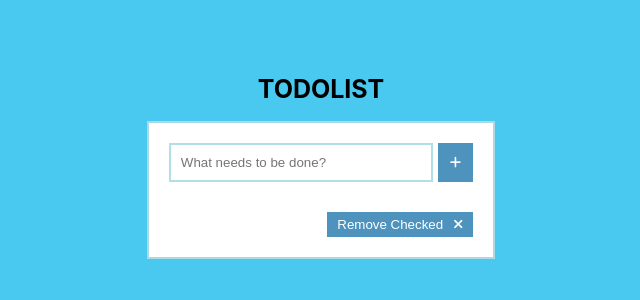
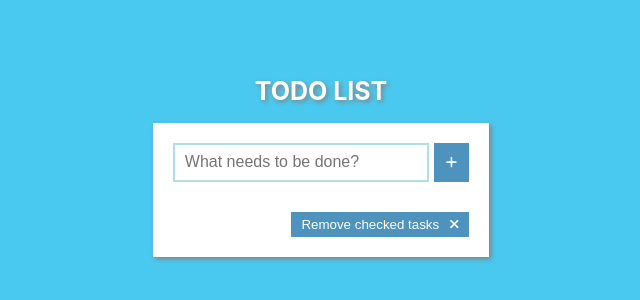
Before and after one commit to KesineeP/todo-list-react, a React (Create React App) app: page / in a window 1280 px wide. Shown: the part 242-542 px from the top of the page, without its empty margins (319-959 px from the left). Built offline with nearby package versions, Linux system fonts and the light colour scheme.

Commit message:
Added onClick into RemoveCheckedTodos button

```diff
--- a/src/App.js
+++ b/src/App.js
@@ -5,7 +5,7 @@ import TodoList from './components/TodoList';
 function App() {
   return (
     <div className="App">
-      <h1 style={styles.h1}>TODOLIST</h1>
+      <h1 style={styles.h1}>TODO LIST</h1>
       <TodoList />
     </div>
   );
@@ -14,6 +14,8 @@ function App() {
 const styles = {
   h1: {
     fontSize: '25px',
+    color: 'white',
+    textShadow: '2px 2px 5px grey'
   }
 }
 
--- a/src/components/AddToDo/AddToDo.js
+++ b/src/components/AddToDo/AddToDo.js
@@ -1,35 +1,41 @@
 import React, { useState } from 'react'
 import { nanoid } from 'nanoid'
 
-function AddToDo({database, setDatabase}) {
+function AddToDo({ database, setDatabase }) {
     const [newTodo, setNewTodo] = useState('');
+
 
     const savingNewTodo = (event) => {
         event.persist()
         setNewTodo(event.target.value)
     }
+    //set input to emty/placeholder
 
-    const addTodoToDatabase = (event,newTodo) => {
+    const addTodoToDatabase = (event, newTodo) => {
         event.preventDefault()
-        setDatabase([...database,{id: nanoid(), data: newTodo, isChecked: false}])
+        setDatabase([...database, { id: nanoid(), data: newTodo, isChecked: false }])
+        setNewTodo('');
     }
+
+
     // console.log('newTodo', newTodo);
     // console.log('database', database);
     return (
         <div style={styles.container}>
             <form style={styles.form}>
                 <input
+                    value={newTodo}
                     style={styles.textInput}
-                    type='text'
+                    type='textbox'
                     placeholder='What needs to be done?'
                     onChange={(event) => savingNewTodo(event)}
                 />
                 <button
                     style={styles.todoButton}
                     value='+'
-                    onClick={(event) => addTodoToDatabase(event,newTodo)}
+                    onClick={(event) => addTodoToDatabase(event, newTodo)}
                 >
-                <i className="fas fa-plus"></i>
+                    <i className="fas fa-plus" />
                 </button>
             </form>
         </div>
@@ -44,11 +50,11 @@ const styles = {
         display: 'flex',
         justifyContent: 'space-between',
         marginBottom: '10px',
-
     },
     textInput: {
+        fontSize: '16px',
         width: '240px',
-        padding: '10px',
+        paddingLeft: '10px',
         border: 'solid 2px powderblue',
 
     },
--- a/src/components/DisplayToDos/DisplayToDos.js
+++ b/src/components/DisplayToDos/DisplayToDos.js
@@ -1,14 +1,12 @@
 import React from 'react';
-import RemovedChecked from '../RemoveChecked';
+// import RemoveChecked from '../RemoveChecked';
 import Todo from './Todo';
 
 
-function DisplayToDos({database, setDatabase}) {
-
+function DisplayToDos({ database, setDatabase }) {
     return (
         <div style={styles.container}>
             {database.map((item, index) => <Todo todo={item} key={index} database={database} setDatabase={setDatabase} />)}
-            <RemovedChecked />
         </div>
     )
 }
--- a/src/components/DisplayToDos/Todo.js
+++ b/src/components/DisplayToDos/Todo.js
@@ -1,5 +1,4 @@
 import React, { useState } from 'react'
-
 
 function Todo({ todo, database, setDatabase }) {
     const [isEdit, setIsEdit] = useState(false);
@@ -27,14 +26,14 @@ function Todo({ todo, database, setDatabase }) {
         // console.log('copyDatabase', copyDatabase)
         // setDatabase(copyDatabase)
         const newDatabase = database.map(databaseTodo => { //databaseTodo is element in database[]
-            if(databaseTodo.id === todo.id) {
+            if (databaseTodo.id === todo.id) {
                 databaseTodo.isChecked = !databaseTodo.isChecked
             }
             return databaseTodo
         })
         setDatabase(newDatabase)
     }
-    console.log('database', database)
+    // console.log('database', database)
 
     // user click edit icon, change <p></p> to input textbox DONE
     // user type in textbox, change value in database DONE
@@ -49,7 +48,7 @@ function Todo({ todo, database, setDatabase }) {
         const copyDatabase = [...database];
         let newDatabase = [];
         for (let i = 0; i < copyDatabase.length; i++) {
-            if(copyDatabase[i].id === id) {
+            if (copyDatabase[i].id === id) {
                 copyDatabase[i].data = newData;
             }
             newDatabase.push(copyDatabase[i]);
@@ -58,7 +57,7 @@ function Todo({ todo, database, setDatabase }) {
         setDatabase(newDatabase)
     }
     const handlePressEnterKey = (event) => {
-       if(event.key === "Enter") setIsEdit(false)
+        if (event.key === "Enter") setIsEdit(false)
     }
 
 
@@ -66,44 +65,46 @@ function Todo({ todo, database, setDatabase }) {
         <div style={styles.container}>
             <div style={styles.list}>
                 <input
+                    style={{ margin: '0' }}
                     type='checkbox'
-                checked= {todo.isChecked}
-                onChange={() => handleChangeCheckbox()}/>
+                    checked={todo.isChecked}
+                    onChange={() => handleChangeCheckbox()} />
                 {isEdit ?
-                <input type="textbox" value={todo.data}
+                    <input
+                        style={styles.textbox}
+                        type="textbox"
+                        value={todo.data}
                         onChange={(event) => handleChangeTodoData(event, todo.id)}
-                onKeyDown={(event) => handlePressEnterKey(event)}/>
+                        onKeyDown={(event) => handlePressEnterKey(event)} />
                     :
-                <p style={{textDecoration: todo.isChecked === true ? 'line-through' : 'none'}}>{todo.data}</p>
+                    <div style={styles.p}>
+                        <p style={{ textDecoration: todo.isChecked === true ? 'line-through' : 'none' }}>{todo.data}</p>
+                    </div>
                 }
-
-
             </div>
             <div>
                 <button style={styles.button} onClick={() => handleOnClickEdit()}>
-                    <i className="fas fa-pencil-alt"/>
+                    <i className="fas fa-pencil-alt" />
                 </button>
                 <button style={styles.button} onClick={() => handleDeleteTodo(todo.id)}>
-                    <i className="far fa-trash-alt"/>
+                    <i className="far fa-trash-alt" />
                 </button>
             </div>
         </div>
+
     )
 }
-const styles ={
+const styles = {
     container: {
         display: 'flex',
         alignItems: 'center',
         width: '100%',
         justifyContent: 'space-between',
         borderBottom: 'solid lightgrey 1px'
-
     },
     list: {
         display: 'flex',
-        alignItems: 'center',
-        margin: '0',
-
+        alignItems: 'center'
     },
     button: {
         border: 'none',
@@ -114,7 +115,12 @@ const styles ={
         padding: '5px'
     },
     p: {
-        textDecoration: 'line-through'
+        paddingLeft: '10px',
+        fontSize: '16px'
+    },
+    textbox: {
+        marginLeft: '10px',
+
     }
 }
 export default Todo;
--- a/src/components/RemoveChecked/RemoveChecked.js
+++ /dev/null
@@ -1,34 +0,0 @@
-import React from 'react';
-
-function RemovedChecked() {
-    return (
-        <div style={styles.container}>
-            <button style={styles.button}>
-                <p style={styles.p}>Remove Checked</p>
-                <i className="fas fa-times"></i>
-            </button>
-        </div>
-    )
-}
-
-const styles = {
-    container: {
-        display: 'flex',
-        justifyContent: 'flex-end'
-    },
-    button: {
-        display: 'flex',
-        justifyContent: 'flex-end',
-        alignItems: 'center',
-        marginTop: '20px',
-        padding: '5px 10px',
-        color: 'white',
-        backgroundColor: '#4e93bd',
-        border: 'none'
-    },
-    p: {
-        margin: '0',
-        paddingRight: '10px'
-    }
-}
-export default RemovedChecked
--- a/src/components/RemoveChecked/index.js
+++ /dev/null
@@ -1,3 +0,0 @@
-import RemovedChecked from './RemoveChecked'
-
-export default RemovedChecked
--- /dev/null
+++ b/src/components/RemoveCheckedTodos/RemoveCheckedTodos.js
@@ -0,0 +1,41 @@
+import React from 'react';
+
+function RemoveCheckedTodos({ database, setDatabase }) {
+    // user click "Remove Checked" button
+    // check isChecked === true
+    // remove todo that isChecked === true
+    const handleRemoveAllChecked = () => {
+        const filteredTodos = database.filter(todo => !todo.isChecked);
+        setDatabase(filteredTodos);
+    }
+    return (
+        <div style={styles.container}>
+            <button style={styles.button} onClick={() => handleRemoveAllChecked()}>
+                <p style={styles.p}>Remove checked tasks</p>
+                <i className="fas fa-times" />
+            </button>
+        </div >
+    )
+}
+
+const styles = {
+    container: {
+        display: 'flex',
+        justifyContent: 'flex-end'
+    },
+    button: {
+        display: 'flex',
+        justifyContent: 'flex-end',
+        alignItems: 'center',
+        marginTop: '20px',
+        padding: '5px 10px',
+        color: 'white',
+        backgroundColor: '#4e93bd',
+        border: 'none'
+    },
+    p: {
+        margin: '0',
+        paddingRight: '10px'
+    }
+}
+export default RemoveCheckedTodos;
--- /dev/null
+++ b/src/components/RemoveCheckedTodos/index.js
@@ -0,0 +1,3 @@
+import RemoveCheckedTodos from './RemoveCheckedTodos'
+
+export default RemoveCheckedTodos
--- a/src/components/TodoList/TodoList.js
+++ b/src/components/TodoList/TodoList.js
@@ -1,7 +1,7 @@
 import React, { useState } from 'react';
 import AddToDo from '../AddToDo';
 import DisplayToDos from '../DisplayToDos';
-
+import RemoveCheckedTodos from '../RemoveCheckedTodos';
 
 // click delete button
 // that todo will be removed from todo list(database)
@@ -11,7 +11,8 @@ function TodoList() {
     return (
         <div style={styles.container}>
             <AddToDo database={database} setDatabase={setDatabase} />
-            <DisplayToDos database={database}  setDatabase={setDatabase} />
+            <DisplayToDos database={database} setDatabase={setDatabase} />
+            <RemoveCheckedTodos database={database} setDatabase={setDatabase} />
         </div>
     )
 }
@@ -21,11 +22,11 @@ const styles = {
         display: 'flex',
         flexDirection: 'column',
         padding: '20px',
-        border: '2px solid lightblue',
-        // backgroundImage: 'linear-gradient(to bottom, lightblue, lightyellow)'
+        boxShadow: '2px 2px 5px grey',
         background: 'white',
         fontSize: '',
-        maxWidth: '450px'
+        maxWidth: '450px',
+
     }
 }
 
```
Lines whose indentation alone changed are shown as unchanged.
